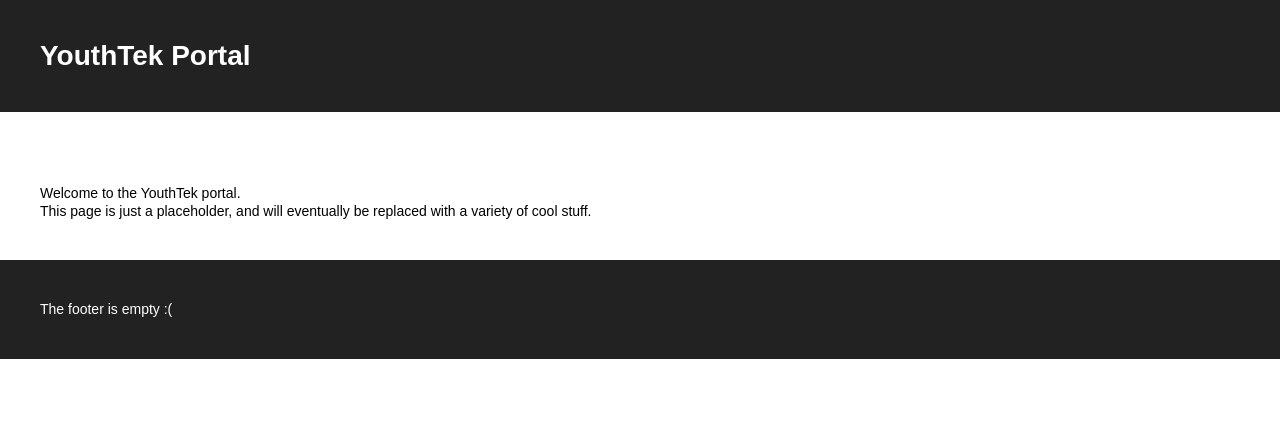
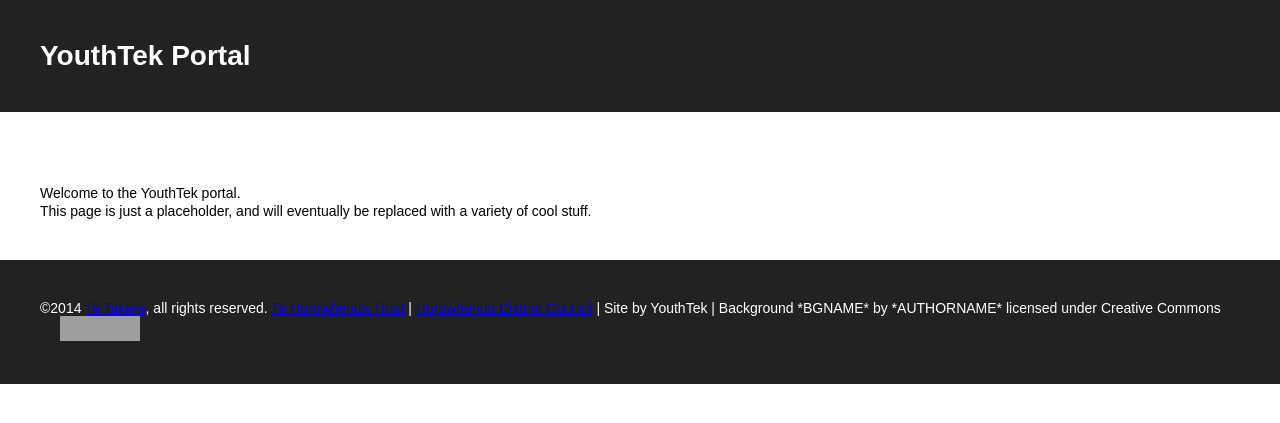
Before and after one commit to YouthTek/Portal, a Jekyll site: the page built from index.md, in a window 1280 px wide. Shown: the top 423 px of the page. Built offline with Jekyll 4.4.1, drawn with Linux system fonts in a browser that asks for light colours; Markdown is read by kramdown in place of the engine named in the settings; grey boxes are pictures that could not be loaded.

Commit message:
School Zone page w/ working links
Copyright footer and what have you.

Signed-off-by: Culleim <cpeni@outlook.co.nz>

```diff
--- a/_includes/footer.html
+++ b/_includes/footer.html
@@ -2,9 +2,13 @@
 
 	<div class="footer">
 
-		<p>
-			The footer is empty :(
-		</p>
+			<div id="footer-bottom-right">
+      ©2014 <a href="http://www.tetakere.org.nz">Te Takere</a>, all rights reserved. <a href="http://www.tetakere.org.nz/about-te-takere/te-horowhenua-trust/">Te Horowhenua Trust</a> | <a href="http://www.horowhenua.govt.nz" target="_blank">Horowhenua District Council</a> |
+      Site by YouthTek | Background *BGNAME* by *AUTHORNAME*
+	  licensed under Creative Commons </a>
+<img src="http://i.creativecommons.org/l/by-sa/3.0/88x31.png" width="80" height="25" style="margin-left: 20px; margin-right: 20px;" title="Horowhenua College Website" ></a>
+
+</div>
 
 	</div><!-- .footer -->
 
```
Also changed, not shown: schoolzone.md (+21 -11 lines).
